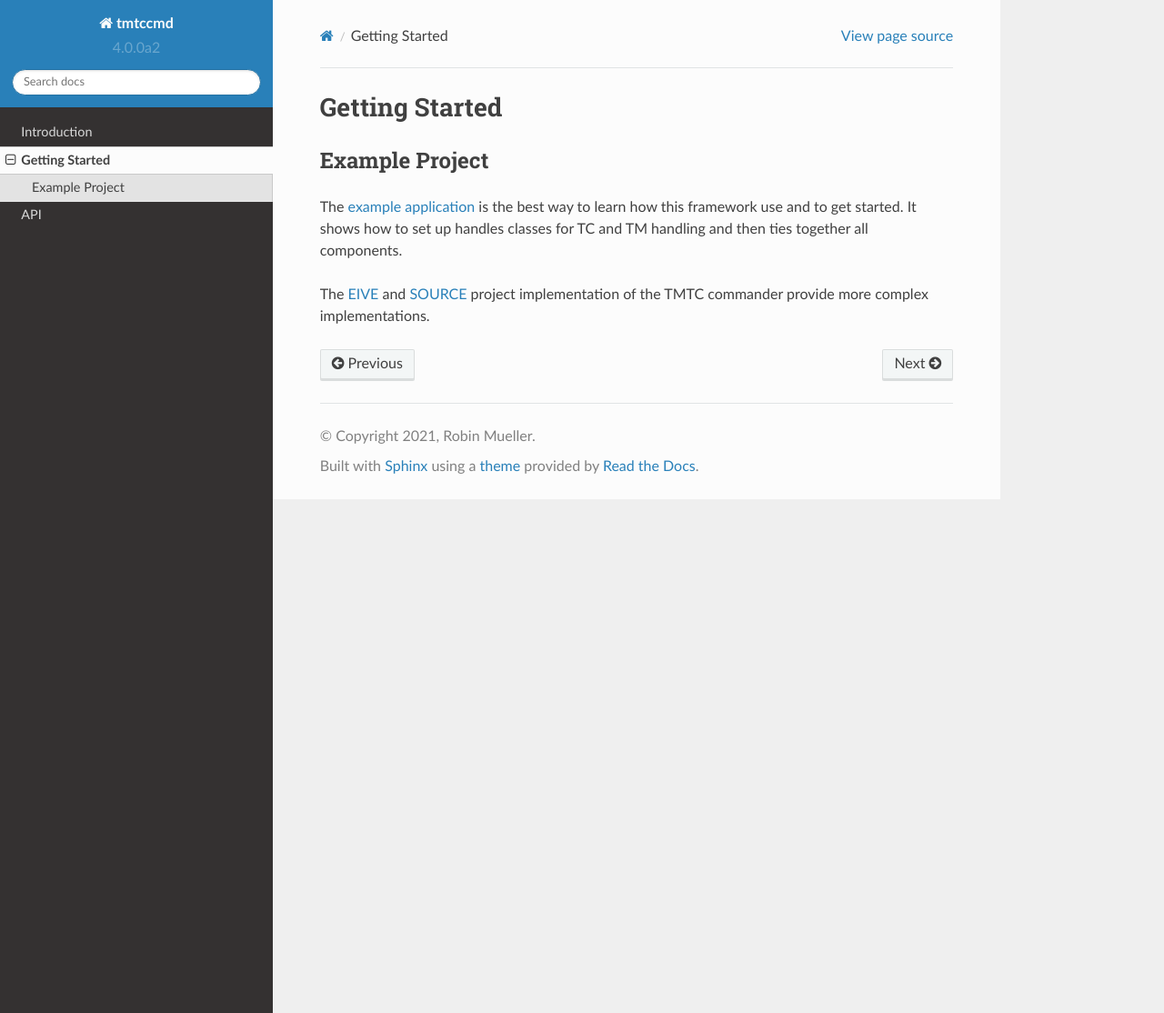
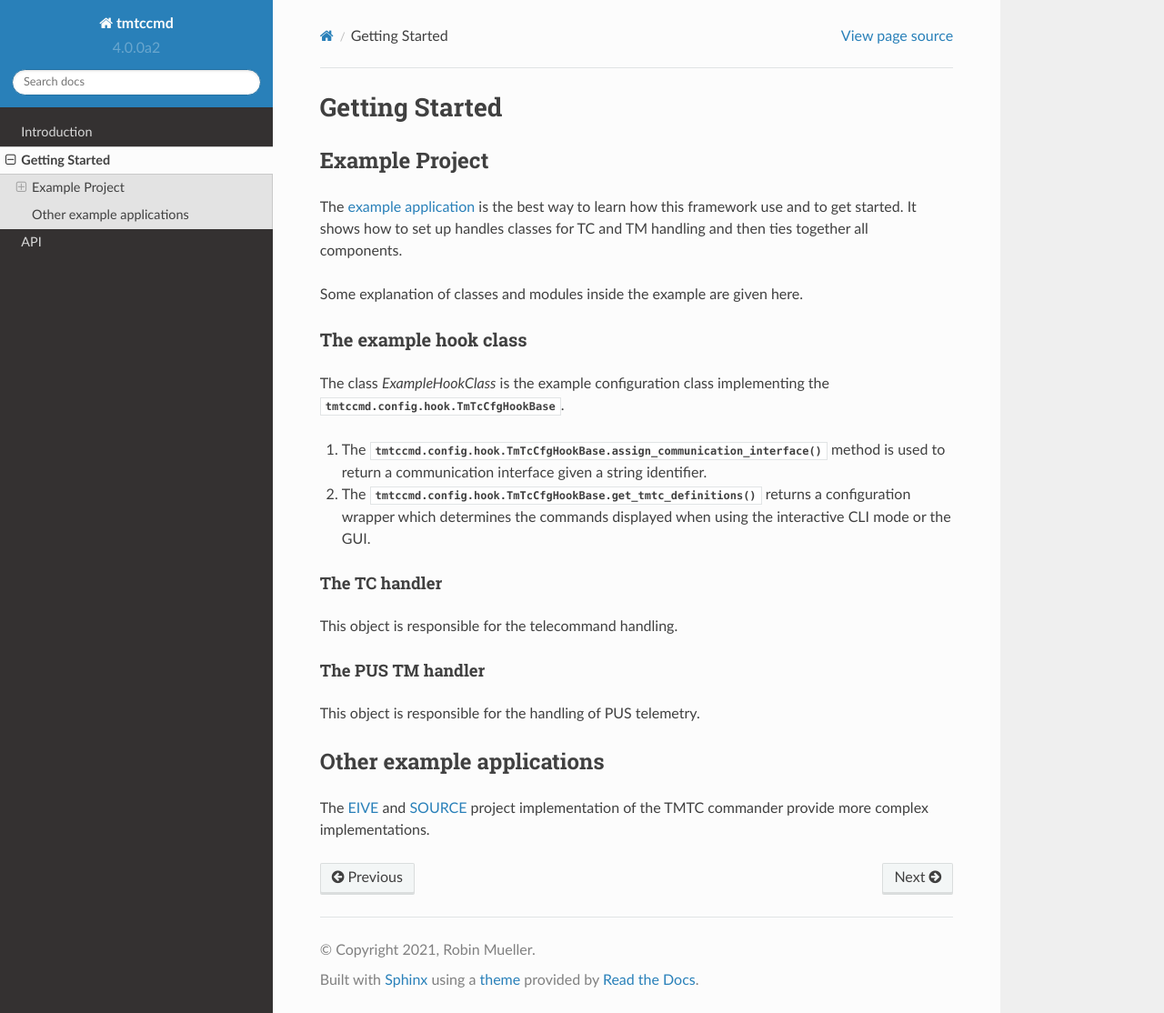
Before and after one commit to robamu-org/tmtccmd, a Sphinx documentation site: the page built from docs/gettingstarted.rst, in a window 1280 px wide and 1114 px high. Shown: the whole window at 91% size. Built offline with Sphinx 7.4.7 and the Read the Docs theme 2.0.0, drawn with Linux system fonts in a browser that asks for light colours.

Commit message:
some more explanation for example

```diff
--- a/docs/gettingstarted.rst
+++ b/docs/gettingstarted.rst
@@ -9,6 +9,31 @@ The `example application <https://github.com/robamu-org/tmtccmd/tree/main/exampl
 way to learn how this framework use and to get started. It shows how to set up handles
 classes for TC and TM handling and then ties together all components.
 
+Some explanation of classes and modules inside the example are given here.
+
+The example hook class
+______________________
+
+The class `ExampleHookClass` is the example configuration class implementing
+the :py:class:`tmtccmd.config.hook.TmTcCfgHookBase`.
+
+1. The :py:meth:`tmtccmd.config.hook.TmTcCfgHookBase.assign_communication_interface` method
+   is used to return a communication interface given a string identifier.
+2. The :py:meth:`tmtccmd.config.hook.TmTcCfgHookBase.get_tmtc_definitions` returns a configuration
+   wrapper which determines the commands displayed when using the interactive CLI mode or the GUI.
+
+The TC handler
+---------------
+
+This object is responsible for the telecommand handling.
+
+The PUS TM handler
+-----------------
+
+This object is responsible for the handling of PUS telemetry.
+
+Other example applications
+===========================
 The `EIVE <https://egit.irs.uni-stuttgart.de/eive/eive-tmtc>`_ and
 `SOURCE <https://git.ksat-stuttgart.de/source/tmtc>`_ project implementation of the TMTC commander
 provide more complex implementations.
```
Also changed, not shown: 1 other file.
